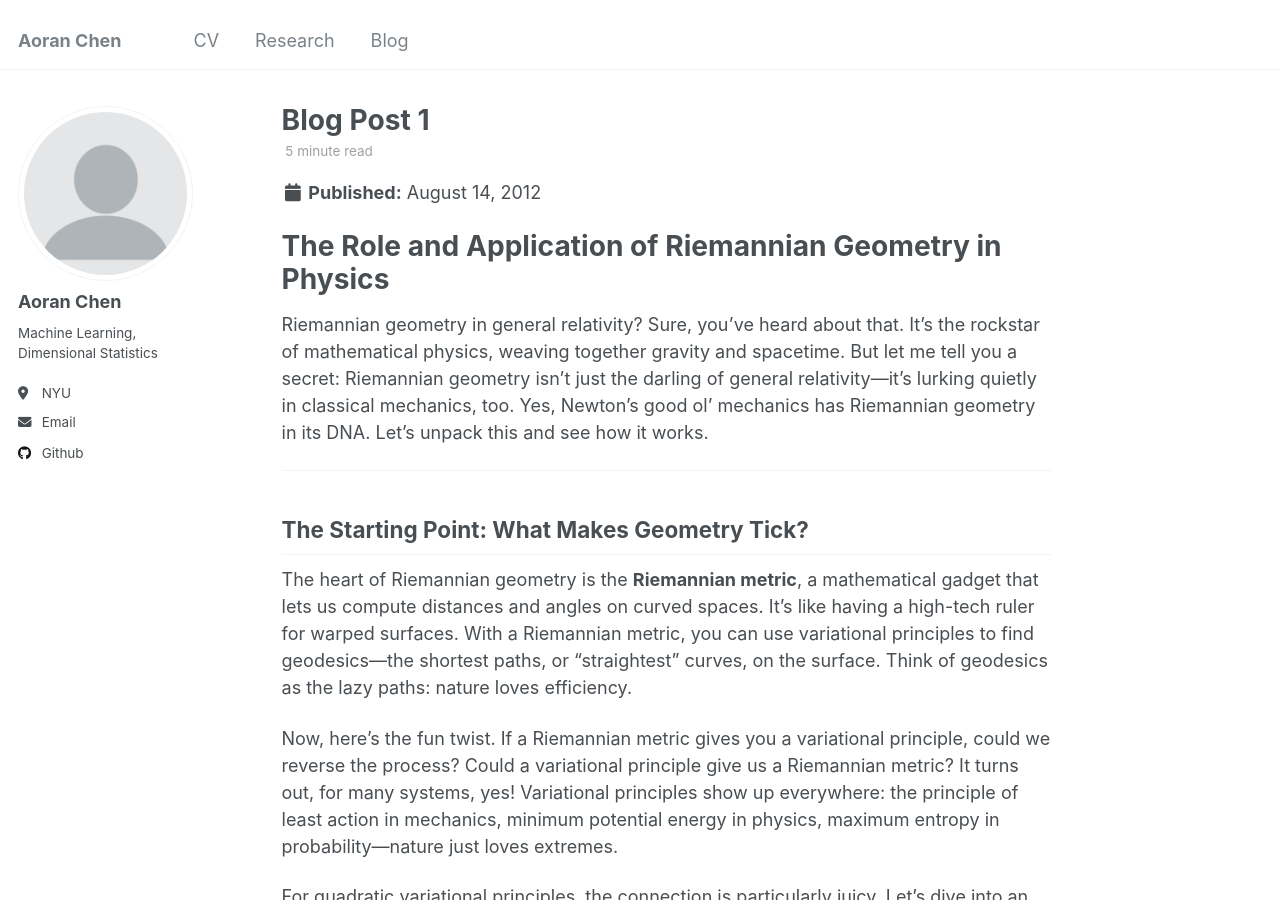
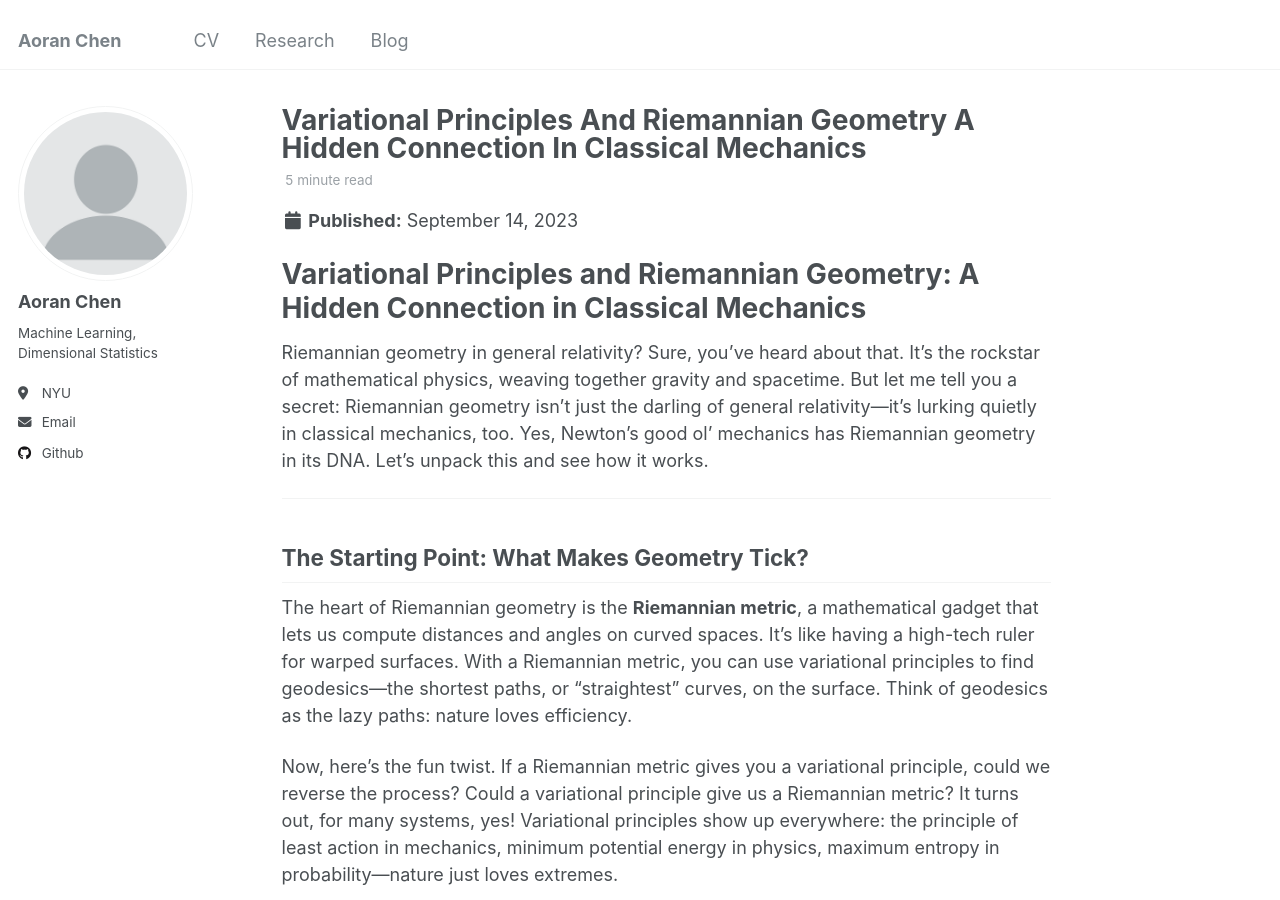
Before and after one commit to samohtaerg/samohtaerg.github.io, a Jekyll site: the page built from _posts/2023-09-14-variational-principles-and-riemannian-geometry-a-hidden-connection-in-classical-mechanics.md, in a window 1280 px wide and 900 px high. Built offline with Jekyll 4.4.1, drawn with Linux system fonts in a browser that asks for light colours.

Commit message:
Update and rename 2012-08-14-blog-post-1.md to 2023-09-14-variational-principles-and-riemannian-geometry-a-hidden-connection-in-classical-mechanics.md

```diff
--- a/_posts/2012-08-14-blog-post-1.md
+++ b/_posts/2023-09-14-variational-principles-and-riemannian-geometry-a-hidden-connection-in-classical-mechanics.md
@@ -1,4 +1,9 @@
-# The Role and Application of Riemannian Geometry in Physics
+---
+redirect_from:
+  - /2012/08/14/blog-post-1/
+---
+
+# Variational Principles and Riemannian Geometry: A Hidden Connection in Classical Mechanics
 
 Riemannian geometry in general relativity? Sure, you've heard about that. It's the rockstar of mathematical physics, weaving together gravity and spacetime. But let me tell you a secret: Riemannian geometry isn't just the darling of general relativity—it’s lurking quietly in classical mechanics, too. Yes, Newton’s good ol’ mechanics has Riemannian geometry in its DNA. Let’s unpack this and see how it works.
 
```
